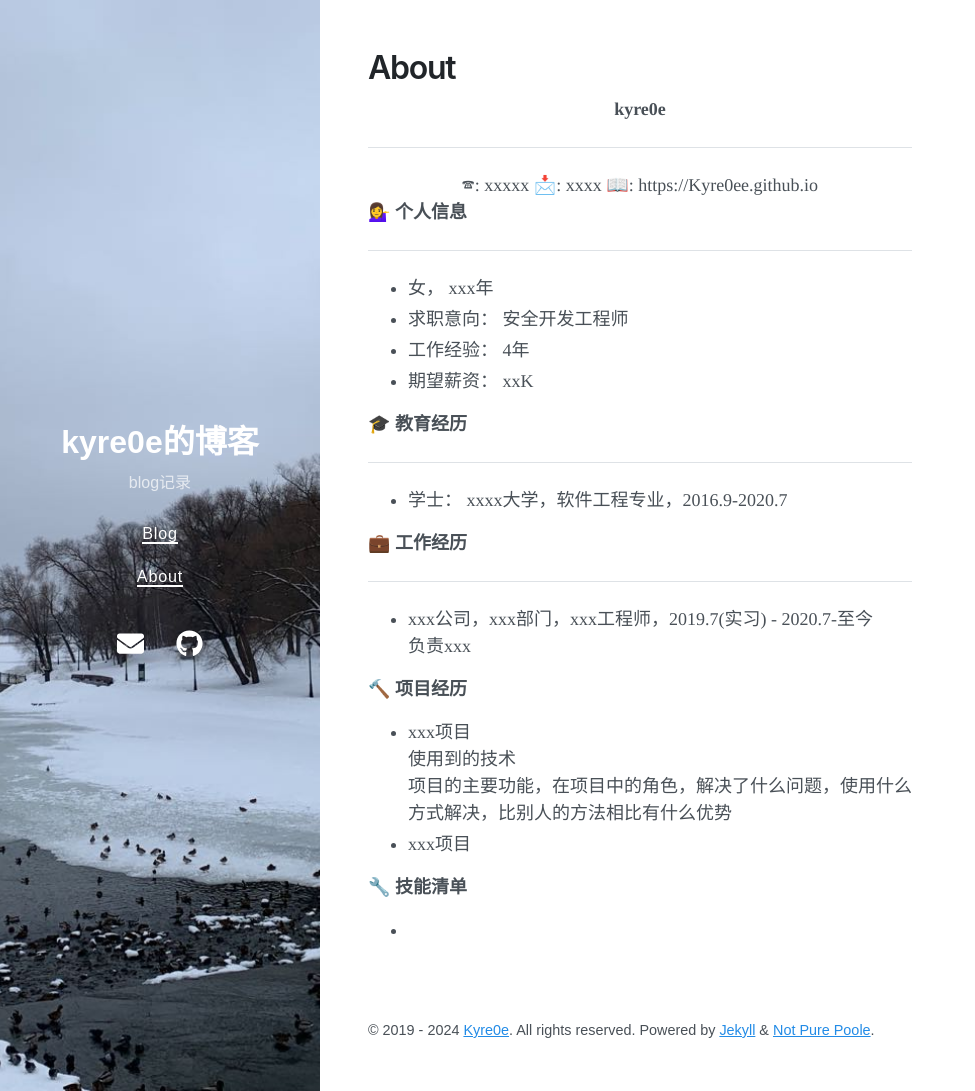
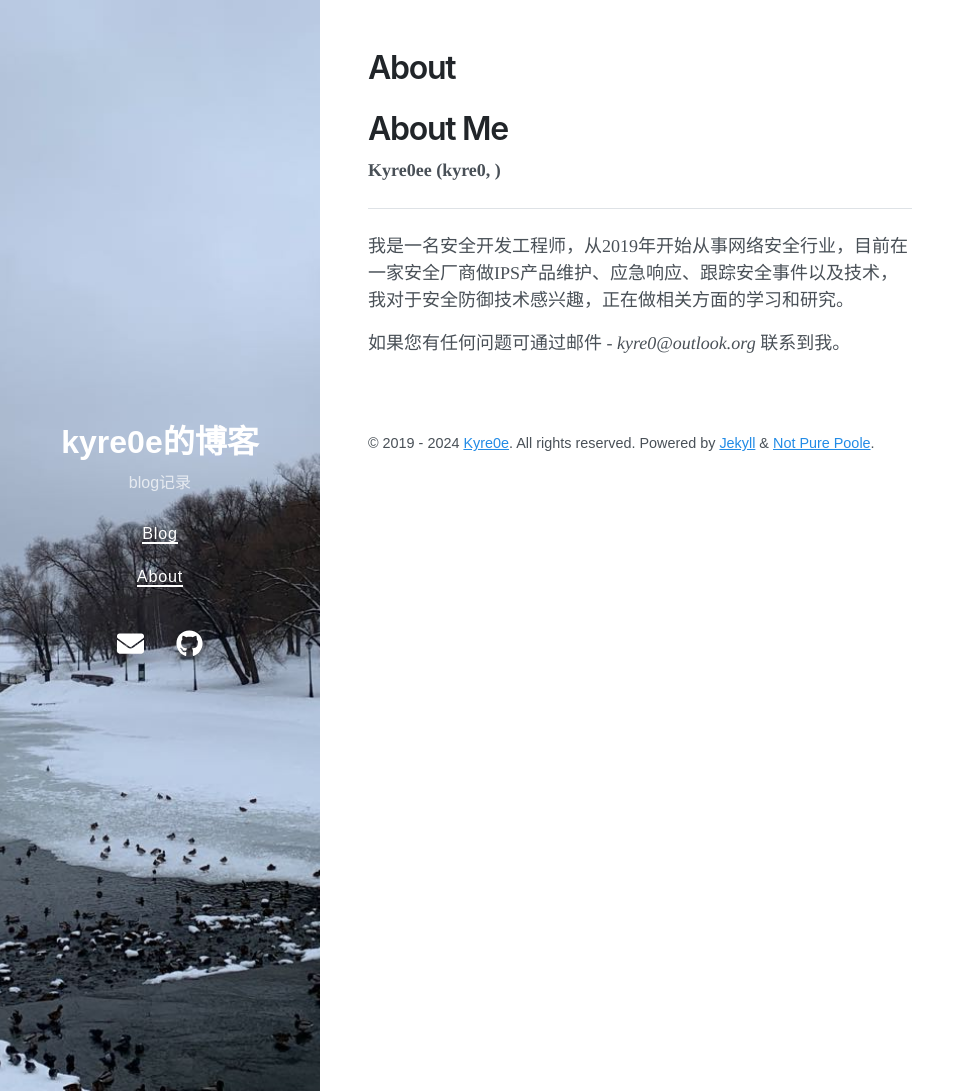
Before and after one commit to Kyre0ee/Kyre0ee.github.io, a Jekyll site: the page built from about.md, in a window 1280 px wide and 1091 px high. Shown: the whole window, without its empty margins (0-975 px from the left). Built offline with Jekyll 4.4.1, drawn with Linux system fonts in a browser that asks for light colours; nearby versions of some CDN libraries.

Commit message:
Update about.md

```diff
--- a/about.md
+++ b/about.md
@@ -3,39 +3,13 @@ layout: page
 title: About
 ---
 
-<div align="center">
-  <p><strong> kyre0e </strong></p>
-</div>
+# About Me
+
+
+**Kyre0ee (kyre0, )**
 
 ***
 
-<center>🕿: xxxxx  📩: xxxx  📖: https://Kyre0ee.github.io</center>
+我是一名安全开发工程师，从2019年开始从事网络安全行业，目前在一家安全厂商做IPS产品维护、应急响应、跟踪安全事件以及技术，我对于安全防御技术感兴趣，正在做相关方面的学习和研究。
 
-💁‍♀️ **个人信息**
-
-***
-+ 女， xxx年
-+ 求职意向： 安全开发工程师
-+ 工作经验： 4年
-+ 期望薪资： xxK
-
-🎓️ **教育经历**
-
-***
-+ 学士： xxxx大学，软件工程专业，2016.9-2020.7
-
-💼 **工作经历**
-
-***
-+ xxx公司，xxx部门，xxx工程师，2019.7(实习) - 2020.7-至今
-负责xxx
-
-🔨 **项目经历**
-
-+ xxx项目
-使用到的技术
-项目的主要功能，在项目中的角色，解决了什么问题，使用什么方式解决，比别人的方法相比有什么优势
-+ xxx项目
-
- 🔧 **技能清单**
-  +
+如果您有任何问题可通过邮件 - *kyre0@outlook.org* 联系到我。
```
